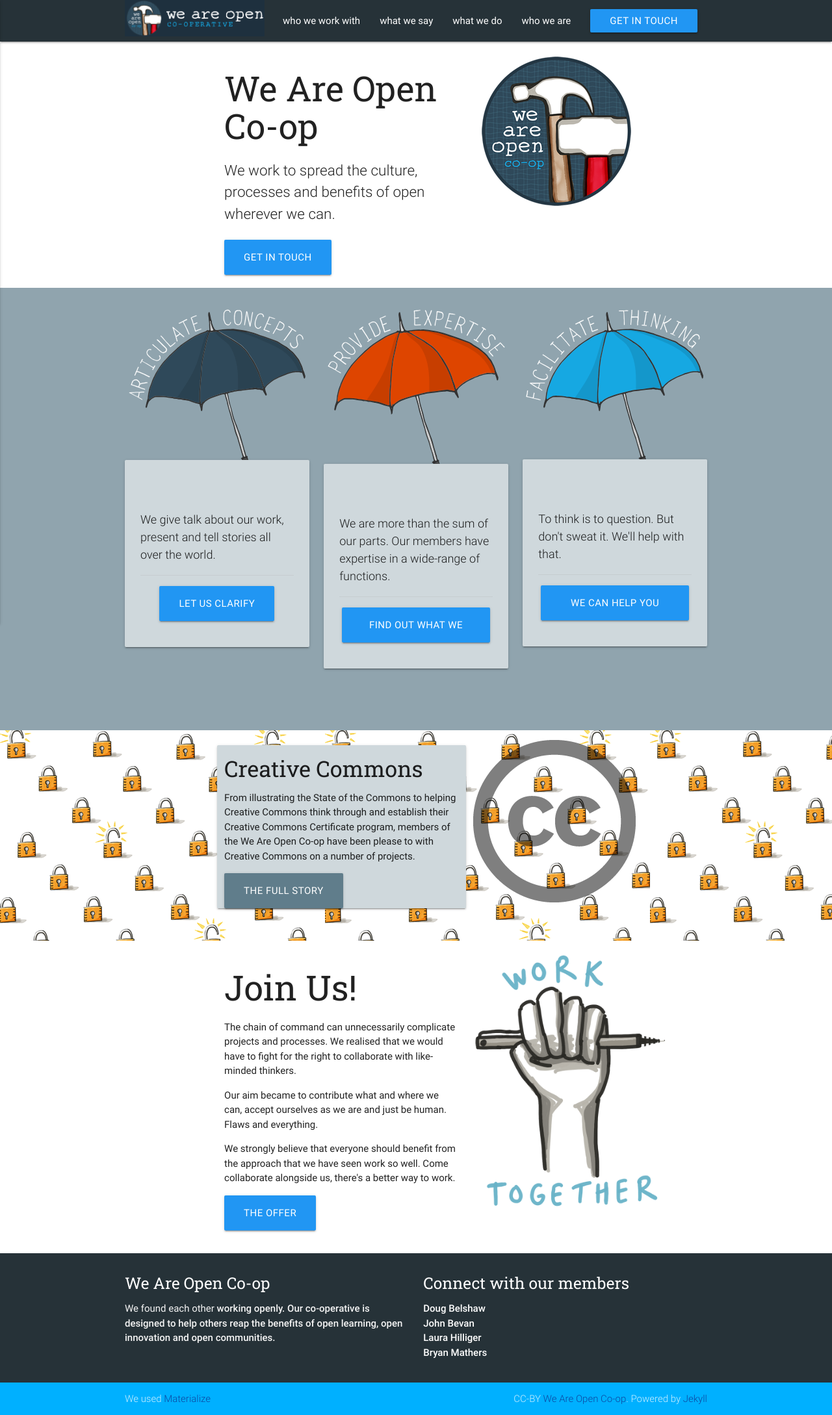
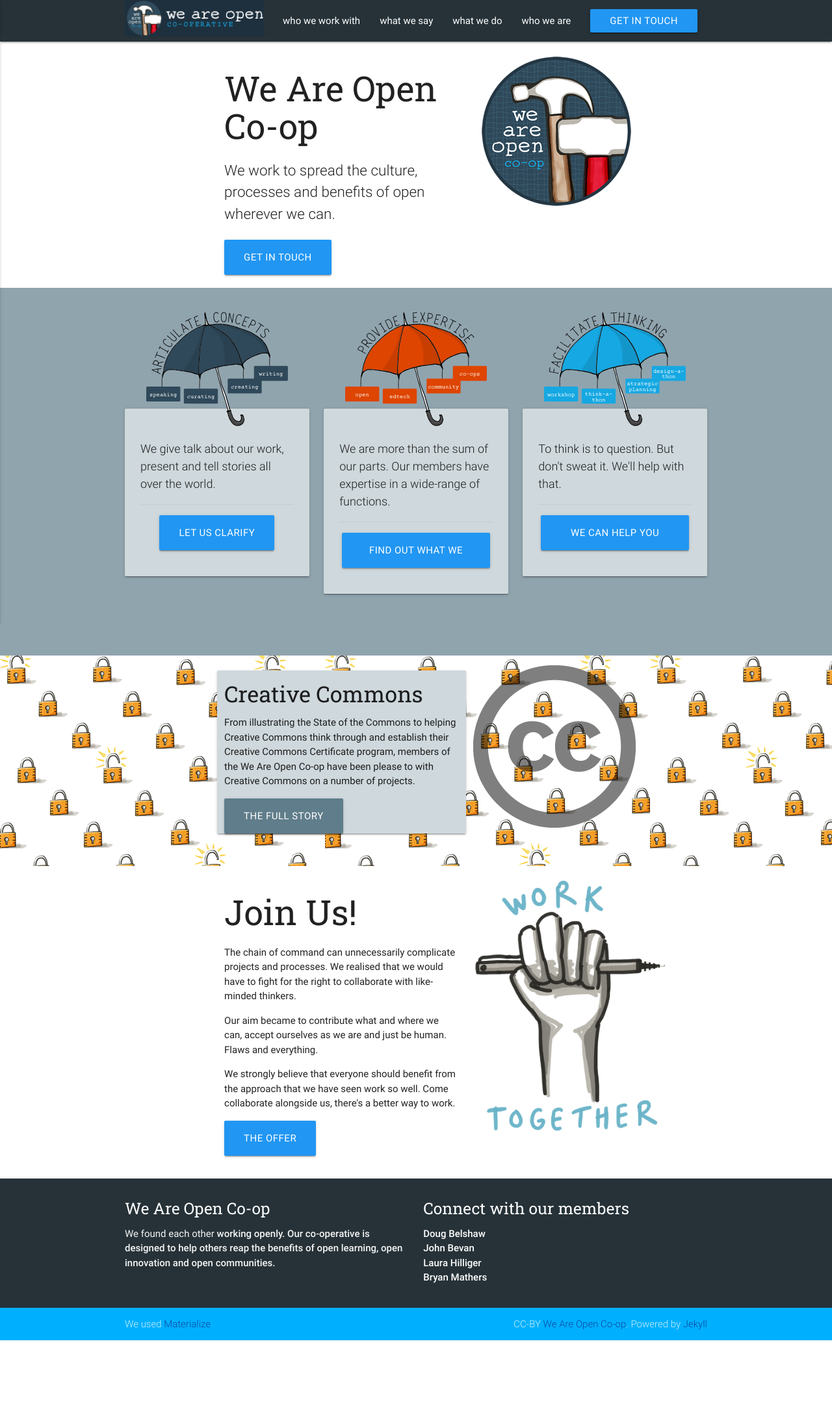
Before and after one commit to weareopen/staging, a Jekyll site: the page built from index.md, in a window 1280 px wide. Shown: the whole page at 65% size. Built offline with Jekyll 4.4.1, drawn with Linux system fonts in a browser that asks for light colours; after the commit the page ends 2063 px from its top, so only the background shows below that.

Commit message:
added svg umbrellas and fixed zindex on homepage

```diff
--- a/_layouts/home.html
+++ b/_layouts/home.html
@@ -26,8 +26,8 @@ layout: default
 
                 <div class="row">
                     <div class="col s12 m4">
-                        <div style="z-index:2">
-                          <object data="{{ "/" | relative_url }}assets/images/articulate-concepts.svg" type="image/svg+xml"></object>
+                        <div class="z-index">
+                          <object data="{{ "/" | relative_url }}assets/images/articulate-umbrella.svg" type="image/svg+xml"></object>
                         </div>
                         <div class="umbrella-card card blue-grey lighten-4">
                             <p class="light">We give talk about our work, present and tell stories all over the world.</p>
@@ -39,8 +39,9 @@ layout: default
                     </div>
 
                     <div class="col s12 m4">
-                      <object data="{{ "/" | relative_url }}assets/images/provide-expertise.svg" type="image/svg+xml"></object>
-
+	                    <div class="z-index">
+							<object data="{{ "/" | relative_url }}assets/images/expertise-umbrella.svg" type="image/svg+xml"></object>
+					  	</div>
                         <div class="umbrella-card card blue-grey lighten-4">
                             <p class="light">We are more than the sum of our parts. Our members have expertise in a wide-range of functions.</p>
 
@@ -51,8 +52,9 @@ layout: default
                     </div>
 
                     <div class="col s12 m4">
-                      <object data="{{ "/" | relative_url }}assets/images/facilitate-thinking.svg" type="image/svg+xml"></object>
-
+	                    <div class="z-index">
+							<object data="{{ "/" | relative_url }}assets/images/facilitate-umbrella.svg" type="image/svg+xml"></object>
+							</div>
                         <div class="umbrella-card card blue-grey lighten-4">
                             <p class="light">To think is to question. But don't sweat it. We'll help with that.</p>
 
--- a/_sass/main.scss
+++ b/_sass/main.scss
@@ -16,12 +16,13 @@
 	background-image: url(../assets/images/locks-pattern.png);
 	background-repeat: repeat;
 }
-.z-index-1000{
+.z-index{
 	z-index: 1000;
+	position:relative;
 }
 
 .umbrella-card{
-	padding-top: 4rem;
+	padding-top: 2rem;
 	position: relative;
 	top: -3rem;
 	font-size:1.2rem;
```
Also changed, not shown: assets/images/articulate-umbrella.svg (added), assets/images/expertise-umbrella.svg (added), assets/images/facilitate-umbrella.svg (added), 2 other files.
